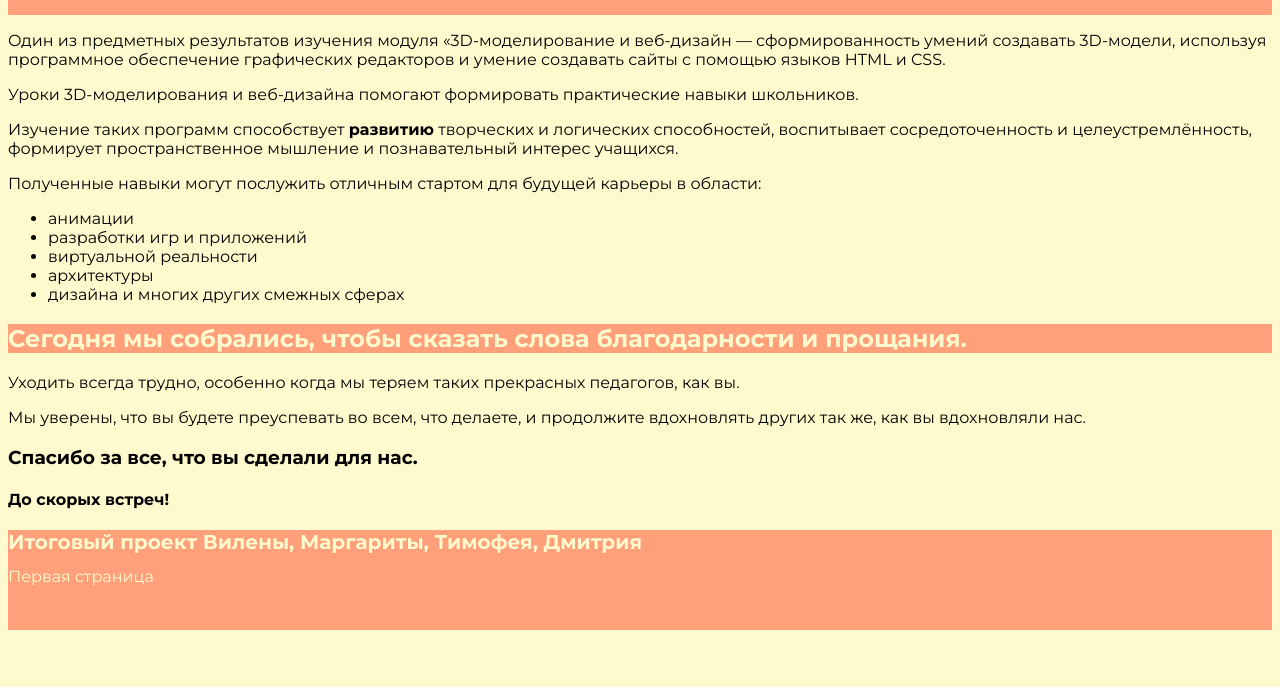
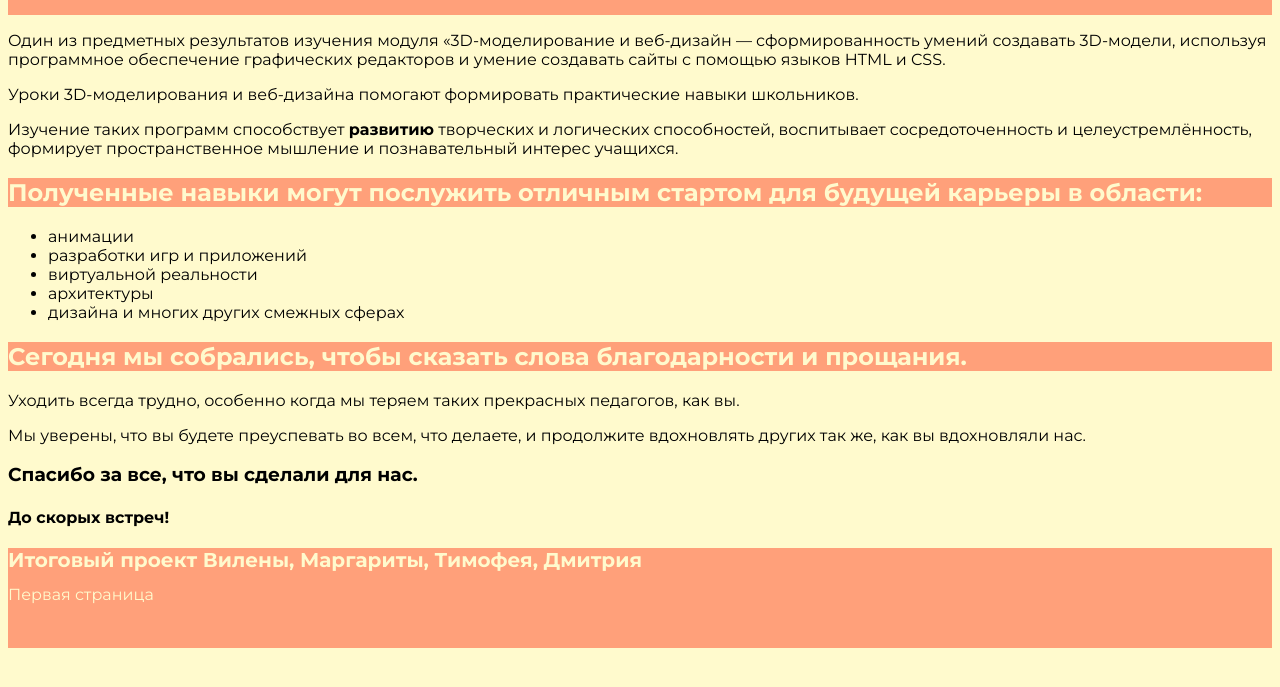
Before and after one commit to vilenasirius15/tictac, a plain HTML site: page index.html in a window 1280 px wide. Shown: the part 93-780 px from the top of the page. Drawn offline with Linux system fonts and the light colour scheme.

Commit message:
Update index.html

```diff
--- a/index.html
+++ b/index.html
@@ -20,7 +20,7 @@
         <p>Один из предметных результатов изучения модуля «3D-моделирование и веб-дизайн — сформированность умений создавать 3D-модели, используя программное обеспечение графических редакторов и умение создавать сайты с помощью языков HTML и CSS.</p>
         <p>Уроки 3D-моделирования и веб-дизайна помогают формировать практические навыки школьников.</p>
         <p>Изучение таких программ способствует <b>развитию</b> творческих и логических способностей, воспитывает сосредоточенность и целеустремлённость, формирует пространственное мышление и познавательный интерес учащихся.</p>
-        <p class="pan">Полученные навыки могут послужить отличным стартом для будущей карьеры в области:</p>
+        <h2>Полученные навыки могут послужить отличным стартом для будущей карьеры в области:</h2>
         <ul>
             <li>анимации</li>
             <li>разработки игр и приложений</li>
```
